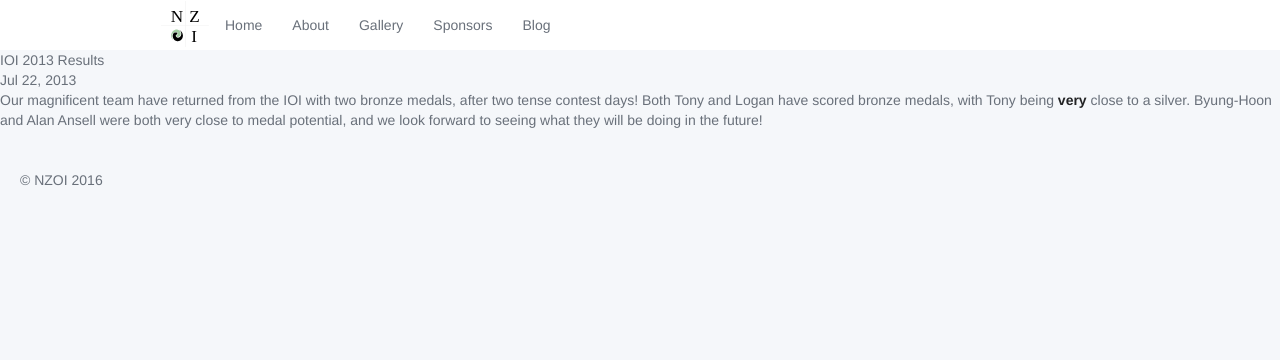
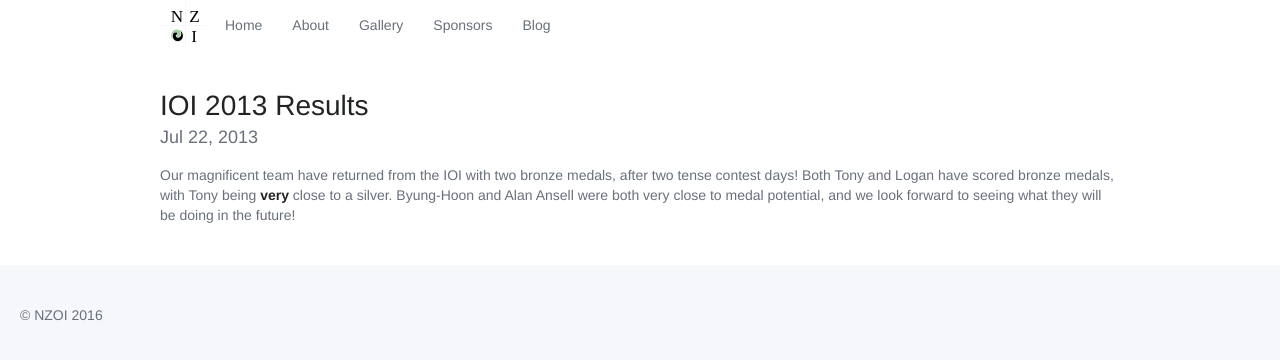
Before and after one commit to NZOI/NZOI.github.io, a Jekyll site: the page built from _posts/2013-07-22-ioi-2013-results.markdown, in a window 1280 px wide. Shown: the top 360 px of the page. Built offline with Jekyll 4.4.1, drawn with Linux system fonts in a browser that asks for light colours; nearby versions of some CDN libraries.

Commit message:
Fix #9, blog pages stylez

```diff
--- a/_layouts/post.html
+++ b/_layouts/post.html
@@ -2,14 +2,18 @@
 layout: default
 ---
 <article class="post" itemscope itemtype="http://schema.org/BlogPosting">
+  <div class="section">
+    <div class="container">
+      <div class="content">
 
-  <header class="post-header">
-    <h1 class="post-title" itemprop="name headline">{{ page.title }}</h1>
-    <p class="post-meta"><time datetime="{{ page.date | date_to_xmlschema }}" itemprop="datePublished">{{ page.date | date: "%b %-d, %Y" }}</time>{% if page.author %} • <span itemprop="author" itemscope itemtype="http://schema.org/Person"><span itemprop="name">{{ page.author }}</span></span>{% endif %}</p>
-  </header>
+        <h1 class="title post-title" itemprop="name headline">{{ page.title }}</h1>
+        <p class="subtitle post-meta"><time datetime="{{ page.date | date_to_xmlschema }}" itemprop="datePublished">{{ page.date | date: "%b %-d, %Y" }}</time>{% if page.author %} • <span itemprop="author" itemscope itemtype="http://schema.org/Person"><span itemprop="name">{{ page.author }}</span></span>{% endif %}</p>
 
-  <div class="post-content" itemprop="articleBody">
-    {{ content }}
+        <div class="post-content" itemprop="articleBody">
+          {{ content }}
+        </div>
+      </div>
+    </div>
   </div>
 
 </article>
```
Also changed, not shown: blog.html (+10 -6 lines).
